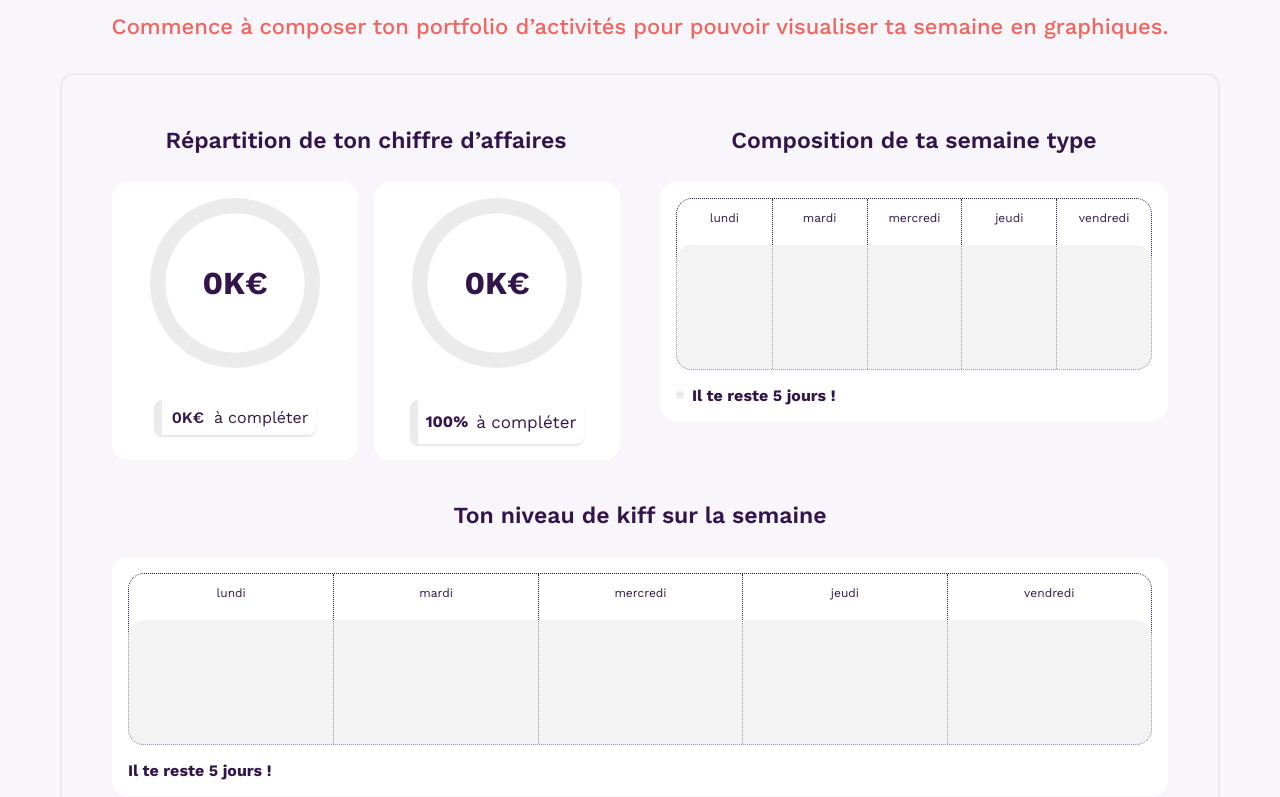
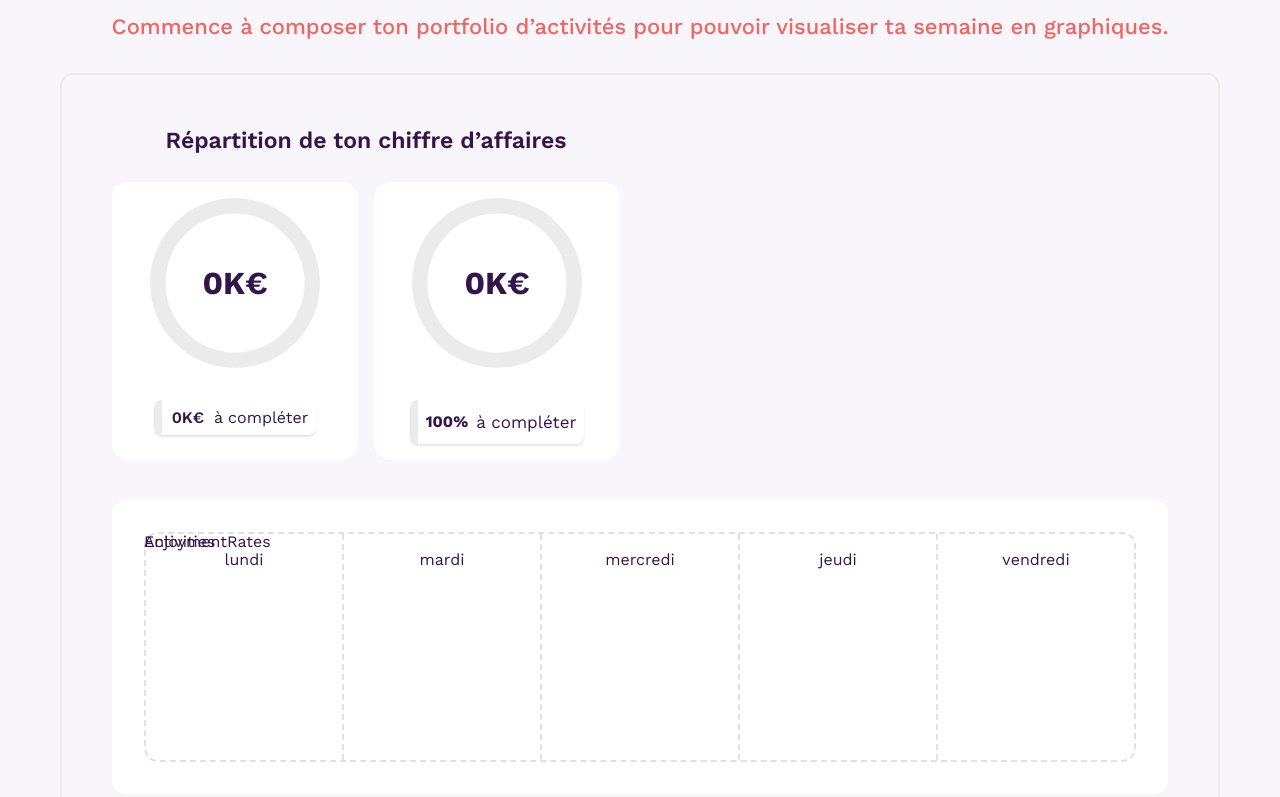
Before and after one commit to troptropcontent/freelance_revenue_simulator, a React (Vite) app in the folder frontend/: page / in a window 1280 px wide. Shown: the part 2383-3180 px from the top of the page. Built offline with nearby package versions, Linux system fonts and the light colour scheme.

Commit message:
prepare base layout

```diff
--- a/frontend/src/components/simulator/results/ResultsCharts.tsx
+++ b/frontend/src/components/simulator/results/ResultsCharts.tsx
@@ -3,6 +3,7 @@ import { WeekRepartitionChartsGroup } from "./charts/WeekRepartitionChartsGroup"
 import { EnjoymentRateRepartitionChartsGroup } from "./charts/EnjoymentRateRepartitionChartsGroup";
 import styled from "styled-components";
 import { mediaQueries } from "src/components/helper";
+import { WeekChart } from "./charts/WeekChart";
 
 const StyledContainer = styled.div`
   max-width: 1200px;
@@ -37,8 +38,7 @@ const ResultsCharts = () => {
   return (
     <StyledContainer>
       <RevenueRepartitionChartsGroup />
-      <WeekRepartitionChartsGroup />
-      <EnjoymentRateRepartitionChartsGroup />
+      <WeekChart />
     </StyledContainer>
   );
 };
--- /dev/null
+++ b/frontend/src/components/simulator/results/charts/WeekChart.tsx
@@ -0,0 +1,100 @@
+import { useTranslation } from "react-i18next";
+import { cssVariable } from "src/components/helper";
+import { Box } from "src/components/ui/Box";
+import { BuildPaddingStyle } from "src/components/ui/helpers";
+import styled from "styled-components";
+
+const MAXIMUM_NUMBER_OF_DAYS_IN_A_WEEK = 7 as const;
+
+const useLocalisedDaysOfWeek = (): string[] => {
+  const {
+    i18n: { language },
+  } = useTranslation();
+
+  const weekdays = [];
+  const baseDate = new Date(Date.UTC(2024, 10, 4)); // Starting from a known Monday
+
+  for (let i = 0; i < 7; i++) {
+    const day = new Date(baseDate);
+    day.setDate(baseDate.getDate() + i);
+    weekdays.push(day.toLocaleDateString(language, { weekday: "long" }));
+  }
+
+  return weekdays;
+};
+
+const Container = styled.div`
+  --border-color: ${cssVariable("color.border.neutral.dark")};
+  --border-size: ${cssVariable("border.sm")};
+
+
+  display: flex;
+  flex-direction: column;
+  height: 230px;
+  position: relative;
+  background: white;
+  ${BuildPaddingStyle("medium")};
+  border-radius: 14px;
+`;
+const BackGround = styled.div`
+  flex-grow: 1;
+  display: flex;
+  flex-direction: column;
+`;
+const Activities = styled.div`
+  position: absolute;
+`;
+const EnjoymentRates = styled.div`
+  position: absolute;
+`;
+const Weekdays = styled.div`
+  display: flex;
+  flex-grow: 1;
+  border: var(--border-size) dashed var(--border-color);
+  border-radius: 14px;
+`;
+const Weekday = styled.div<{ $weekDay: string }>`
+  flex: 1 1 0px;
+  display: flex;
+  flex-direction: column;
+  align-items: center;
+
+  border-inline-start: var(--border-size) dashed var(--border-color);
+
+  &:first-child {
+    border-inline-start: none;
+  }
+
+  &:before {
+    content: "${({ $weekDay }) => $weekDay}";
+    ${BuildPaddingStyle({inline: "small", block: "small"})}
+  }
+`;
+
+const WeekChart = ({ number_of_days = 5 }: { number_of_days: number }) => {
+  const weekdays = useLocalisedDaysOfWeek();
+
+  if (number_of_days > MAXIMUM_NUMBER_OF_DAYS_IN_A_WEEK) {
+    throw new Error(
+      "The number_of_days props passed to WeekChart is above the MAXIMUM_NUMBER_OF_DAYS_IN_A_WEEK",
+    );
+  }
+
+  return (
+    <Container id="WeekChartContainer">
+      <BackGround id="WeekChartBackground">
+        <Weekdays>
+          {[...Array(number_of_days)].map((_, index) => (
+            <Weekday key={index} $weekDay={weekdays[index]} />
+          ))}
+        </Weekdays>
+      </BackGround>
+      <Activities id="WeekChartActivities">Activities</Activities>
+      <EnjoymentRates id="WeekChartEnjoymentRates">
+        EnjoymentRates
+      </EnjoymentRates>
+    </Container>
+  );
+};
+
+export { WeekChart };
--- a/frontend/src/components/ui/WeekChart.tsx
+++ b/frontend/src/components/ui/WeekChart.tsx
@@ -24,9 +24,9 @@ const useLocalisedDaysOfWeek = (): string[] => {
 
 export interface WeekChartData {
   color: string;
-  value: number;
-  label?: ReactNode;
-  labelFormater?: (element: WeekChartData) => ReactNode;
+  main_value: number;
+  sub_value: number;
+  label: ReactNode;
 }
 
 const MAXIMUM_NUMBER_OF_DAYS_IN_A_WEEK = 7 as const;
@@ -36,6 +36,7 @@ const Container = styled.div`
 `;
 
 const BackGround = styled.div<{ $number_of_days: number }>`
+  box-sizing: border-box;
   display: grid;
   grid-template-columns: ${({ $number_of_days }) =>
     Array($number_of_days).fill("1fr").join(" ")};
@@ -54,12 +55,19 @@ const BackGround = styled.div<{ $number_of_days: number }>`
   }
 `;
 
-const DataContainer = styled.div`
+const MainContainer = styled.div`
   position: absolute;
   inset: 0;
   display: flex;
   align-items: flex-end;
   gap: ${cssVariable("spacing.sm")};
+`;
+
+const SubContainer = styled.div`
+  position: absolute;
+  inset: 0;
+  display: flex;
+  align-items: flex-end;
 `;
 
 const DataItem = styled.div<{ $ratio: number; $color: string }>`
@@ -109,11 +117,16 @@ const WeekChart = ({
             i < number_of_days ? <span key={weekday}>{weekday}</span> : null,
           )}
         </BackGround>
-        <DataContainer>
-          {data.map(({ value, color }, i) => (
-            <DataItem $ratio={value} $color={color} key={i} />
+        <MainContainer>
+          {data.map(({ main_value, color }, i) => (
+            <DataItem $ratio={main_value} $color={color} key={i} />
           ))}
-        </DataContainer>
+        </MainContainer>
+        <SubContainer>
+          {data.map(({ sub_value, color }, i) => (
+            <DataItem $ratio={sub_value} $color={color} key={i} />
+          ))}
+        </SubContainer>
       </Container>
       <List.Root gap="sm">
         {data.map(
```
